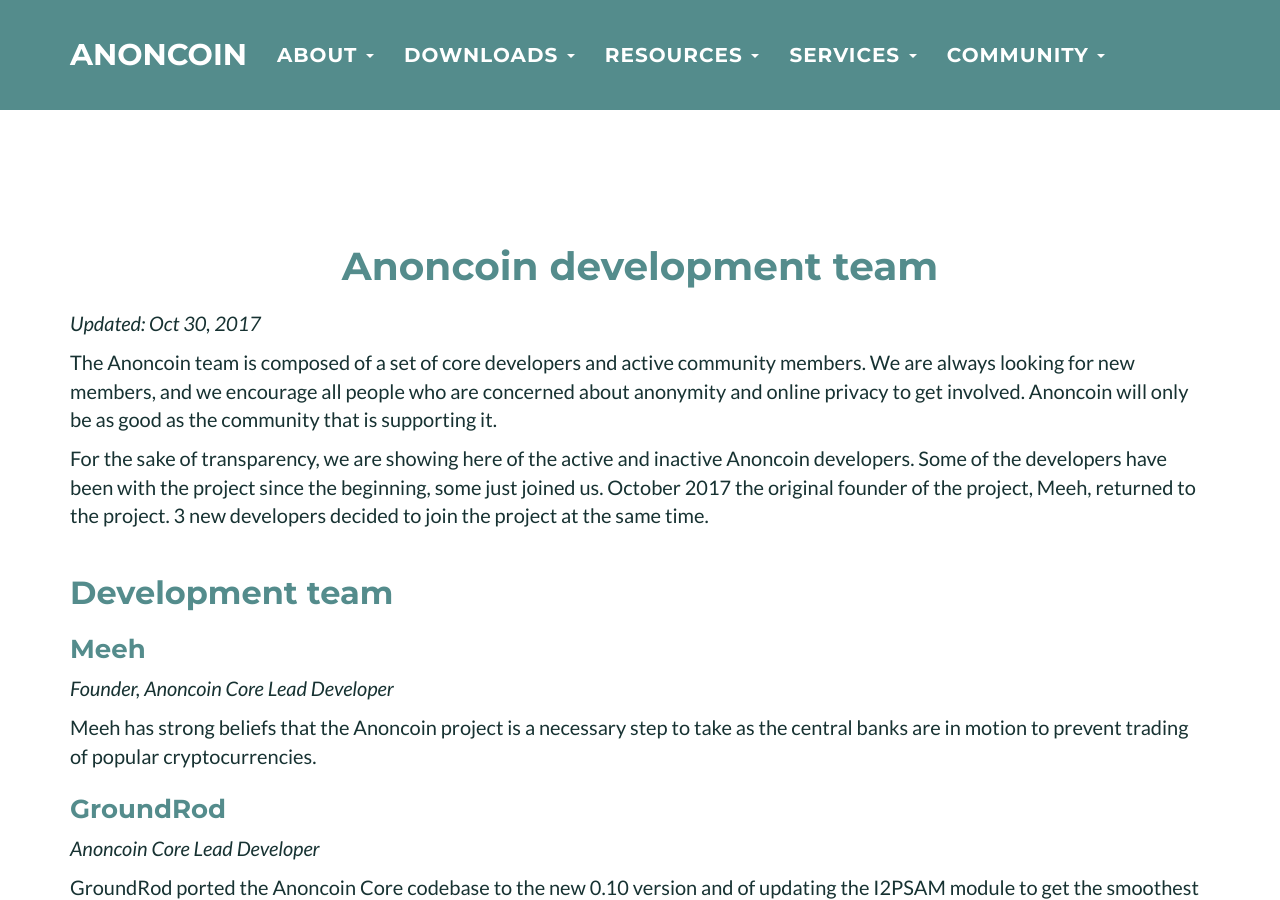
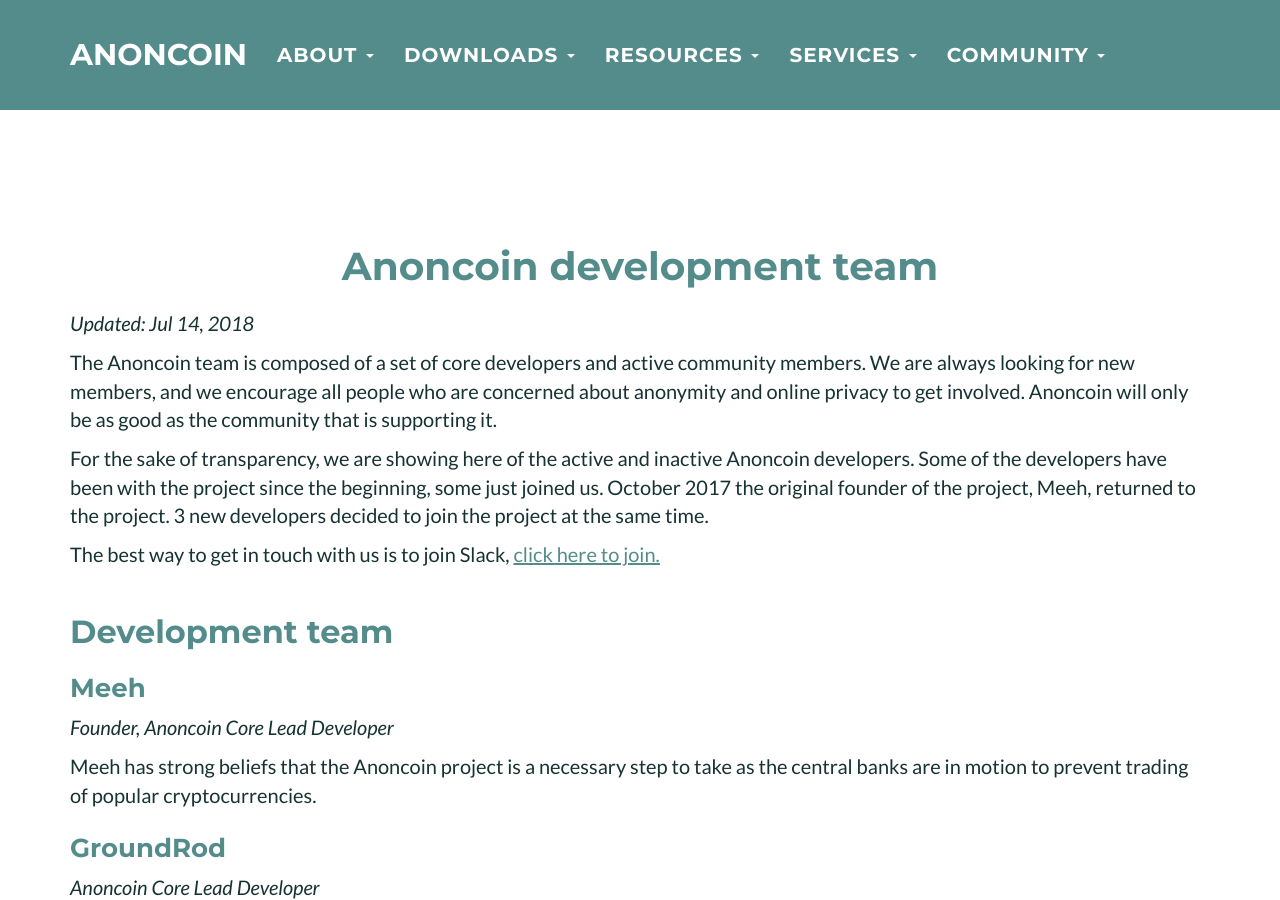
Before and after one commit to Anoncoin/anoncoin-website, a Jekyll site: the page built from about/Anoncoin_development_team.md, in a window 1280 px wide and 900 px high. Built offline with Jekyll 4.4.1, drawn with Linux system fonts in a browser that asks for light colours.

Commit message:
Misc team updates

```diff
--- a/about/Anoncoin_development_team.md
+++ b/about/Anoncoin_development_team.md
@@ -2,12 +2,14 @@
 layout: page
 title: Anoncoin development team
 permalink: /Anoncoin_development_team/
-date:   2017-10-30 21:14:35 +0200
+date:   2018-07-14 11:14:35 +0200
 ---
 
 The Anoncoin team is composed of a set of core developers and active community members. We are always looking for new members, and we encourage all people who are concerned about anonymity and online privacy to get involved. Anoncoin will only be as good as the community that is supporting it.
 
 For the sake of transparency, we are showing here of the active and inactive Anoncoin developers. Some of the developers have been with the project since the beginning, some just joined us. October 2017 the original founder of the project, Meeh, returned to the project. 3 new developers decided to join the project at the same time.
+
+The best way to get in touch with us is to join Slack, [click here to join.](https://join.slack.com/t/anoncoin/shared_invite/enQtMjcxMzUxMjk5ODYwLTU0OTJhNmIxNzYyY2JiMzUxOGZhMjYzNmQ3YmViNWM1OWIxZGNlMGY0Zjg1NzdhMDAyZmRiYTFhNTM1OWZiYTU)
 
 Development team
 ----------------
```
